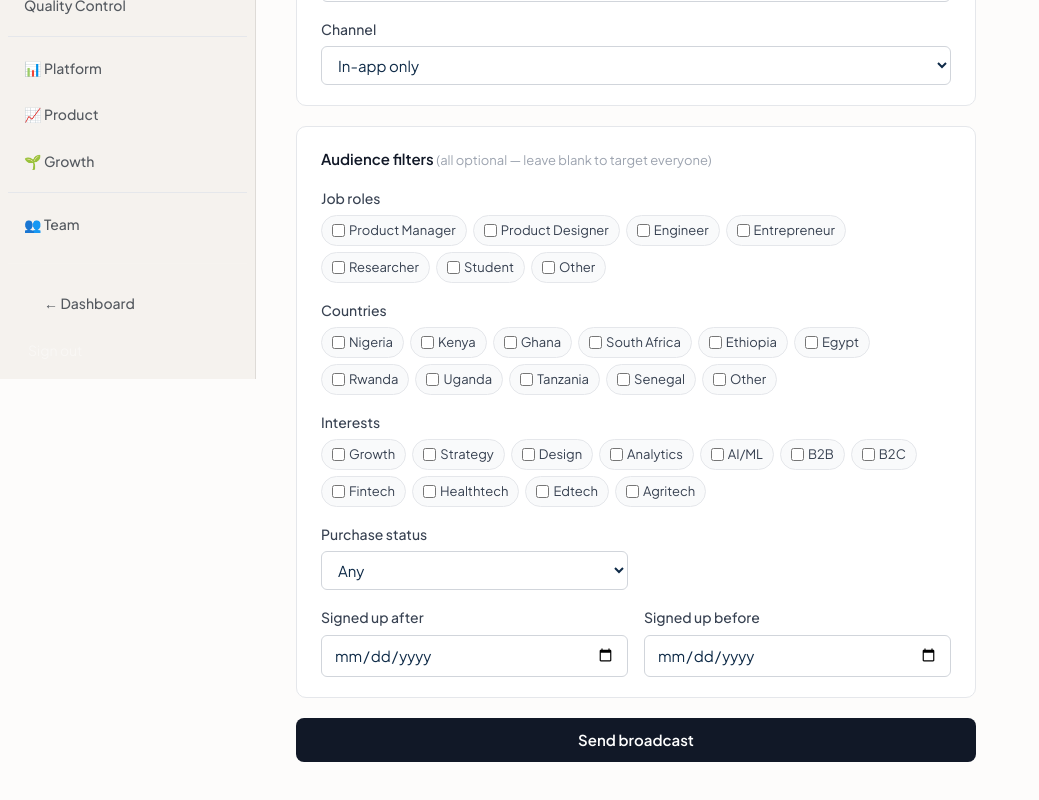
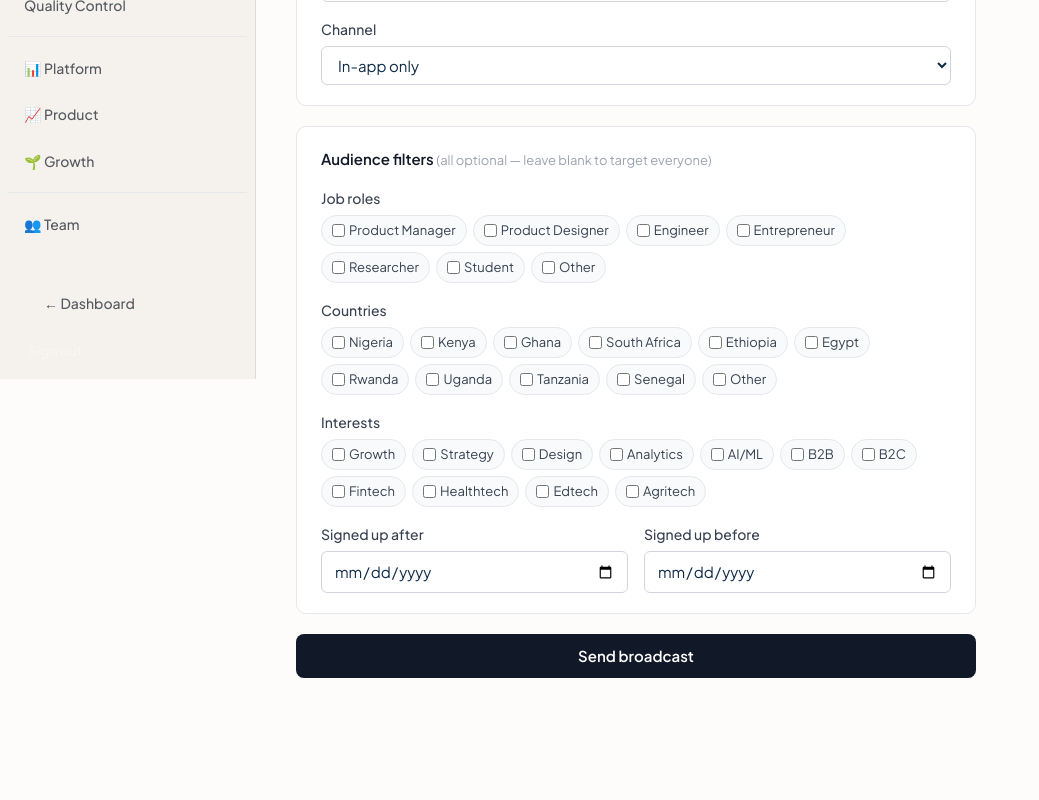
Before and after one commit to jt247/PSHQ-2, a Next.js app: page /admin/notifications in a window 1280 px wide. Shown: the part 421-1221 px from the top of the page, without its empty margins (0-1039 px from the left). After the commit the page ends 1139 px from the top, so only its background shows below. Built offline with nearby package versions, Linux system fonts and the light colour scheme; no server answers.

Commit message:
fix: remove remaining purchase type refs post-selar migration
- dashboard/library: .in('type', ['unlock']) — remove dropped 'purchase'
- admin/notifications: remove purchase_status filter (purchases table dropped)

```diff
--- a/src/app/admin/notifications/page.tsx
+++ b/src/app/admin/notifications/page.tsx
@@ -89,17 +89,6 @@ export default function NotificationsPage() {
 
           <div style={{ display: 'grid', gridTemplateColumns: '1fr 1fr', gap: '1rem' }}>
             <div style={field}>
-              <label style={label}>Purchase status</label>
-              <select name="purchase_status" style={input}>
-                <option value="">Any</option>
-                <option value="has_purchased">Has purchased</option>
-                <option value="no_purchase">No purchase</option>
-              </select>
-            </div>
-          </div>
-
-          <div style={{ display: 'grid', gridTemplateColumns: '1fr 1fr', gap: '1rem' }}>
-            <div style={field}>
               <label style={label}>Signed up after</label>
               <input type="date" name="signup_after" style={input} />
             </div>
--- a/src/app/dashboard/library/page.tsx
+++ b/src/app/dashboard/library/page.tsx
@@ -20,7 +20,7 @@ export default async function MyLibraryPage() {
     .from('content_interactions')
     .select('content_id, created_at, content:content(id, title, slug, type, summary, cover_image_url, tags, file_url, published_at)')
     .eq('user_id', user.id)
-    .in('type', ['purchase', 'unlock'])
+    .in('type', ['unlock'])
     .order('created_at', { ascending: false })
 
   type ContentRef = {
```
